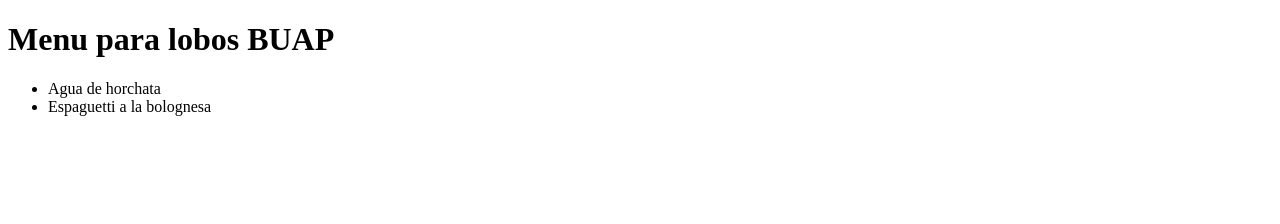
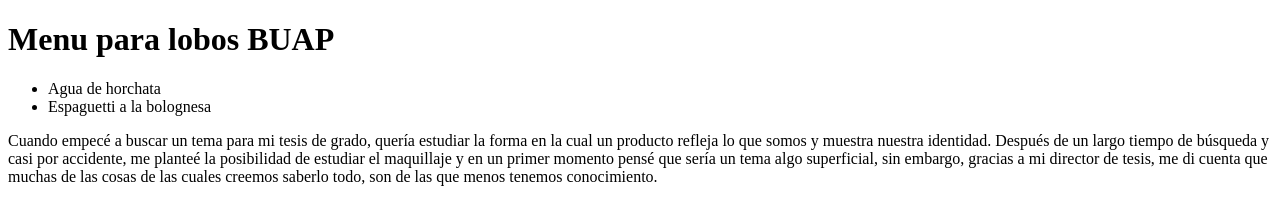
Before and after one commit to RodrigoRoOr/Menu, a plain HTML site: page Index.html in a window 1280 px wide. Drawn offline with Linux system fonts and the light colour scheme.

Commit message:
Datos agregados

```diff
--- a/Index.html
+++ b/Index.html
@@ -11,5 +11,14 @@
         <li>Agua de horchata</li>
         <li>Espaguetti a la bolognesa</li>
     </ul>
+    <p>
+        Cuando empecé a buscar un tema para mi tesis de grado, quería estudiar la forma en
+        la cual un producto refleja lo que somos y muestra nuestra identidad. Después de un
+        largo tiempo de búsqueda y casi por accidente, me planteé la posibilidad de estudiar
+        el maquillaje y en un primer momento pensé que sería un tema algo superficial, sin
+        embargo, gracias a mi director de tesis, me di cuenta que muchas de las cosas de las
+        cuales creemos saberlo todo, son de las que menos tenemos conocimiento.
+
+    </p>
 </body>
 </html>
```
